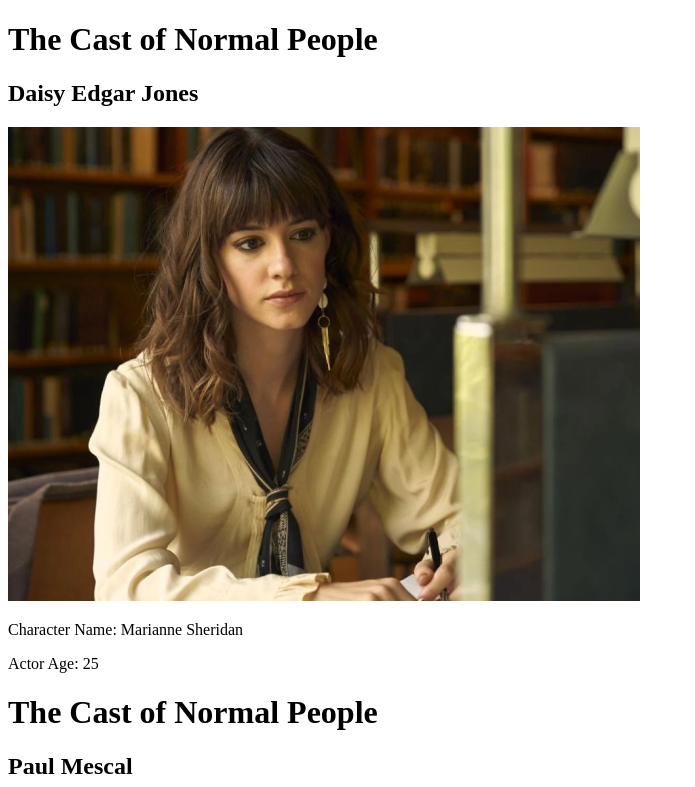
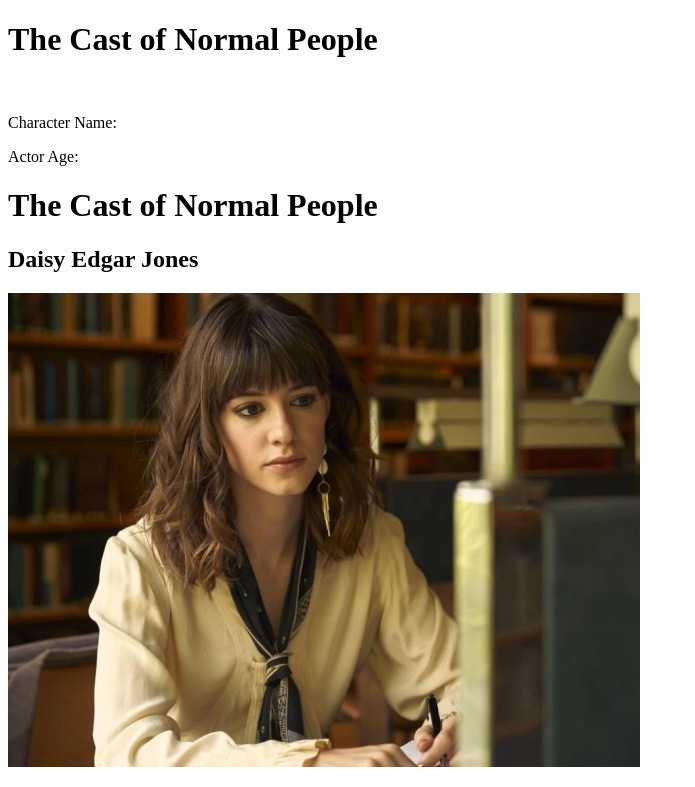
Before and after one commit to sagelawrence04/SageLawrenceMAD400Assignments, an Angular app: page / in a window 1280 px wide. Shown: the top 787 px of the page, without its empty margins (0-695 px from the left). Built offline with nearby package versions, Linux system fonts and the light colour scheme.

Commit message:
App Component Updated

```diff
--- a/src/app/app.component.html
+++ b/src/app/app.component.html
@@ -1,2 +1,4 @@
+<content-list-item [contentItem]="content[content.length]">
+</content-list-item>
 <content-list>
 </content-list>
--- a/src/app/app.component.ts
+++ b/src/app/app.component.ts
@@ -1,17 +1,33 @@
-import {Component} from '@angular/core';
+import {Component, OnInit} from '@angular/core';
 import { CommonModule } from '@angular/common';
 import { RouterOutlet } from '@angular/router';
 import {ContentListComponent} from "./content-list/content-list.component";
 import {IContent} from "../Models/IContent";
+import {ContentListItemComponent} from "./content-list-item/content-list-item.component";
+import {CONTENTITEMS} from "./data/mock-content";
+import {NormalPeopleActorService} from "./normal-people-actor.service";
 
 @Component({
   selector: 'app-root',
   standalone: true,
-  imports: [CommonModule, RouterOutlet, ContentListComponent],
+  imports: [CommonModule, RouterOutlet, ContentListComponent, ContentListItemComponent],
   templateUrl: './app.component.html',
   styleUrl: './app.component.css'
 })
 
-export class AppComponent {
+export class AppComponent implements OnInit{
+  content: IContent[] = [];
   title = 'SageLawrenceMyFirstAngularApplication';
+  contentItem = new IContent(5, "New Item", "Example Name", 19, "assets/images/connell.webp");
+  constructor(private normalPeopleActorService: NormalPeopleActorService) {
+  }
+  ngOnInit(): void {
+    this.content = this.normalPeopleActorService.getContentItems();
+  }
+
+  updateContent(): void {
+    this.normalPeopleActorService.updateContentItem(this.contentItem);
+    this.content = this.normalPeopleActorService.getContentItems();
+
+  }
 }
--- a/src/app/normal-people-actor.service.ts
+++ b/src/app/normal-people-actor.service.ts
@@ -7,8 +7,6 @@
   providedIn: 'root'
 })
 export class NormalPeopleActorService {
-// removed http client code
-// returning Content Items from mock content list - note the change in the naming convention
   getContentItems(): IContent[] {
     return CONTENTITEMS;
   }
```
